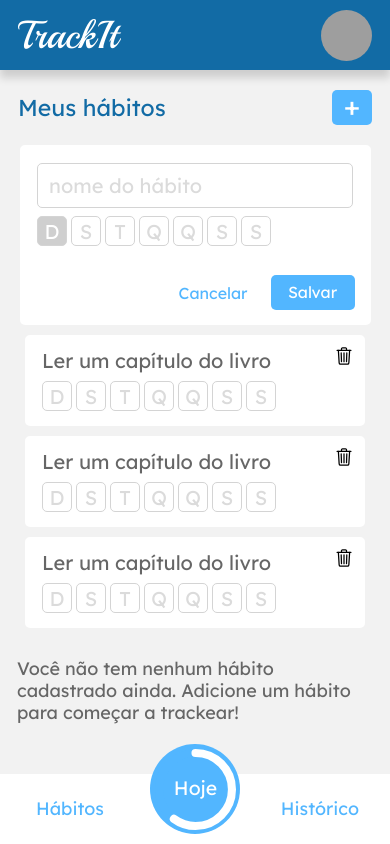
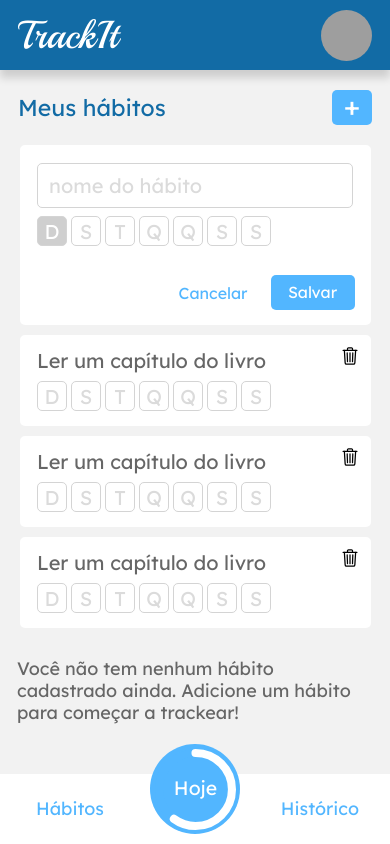
Before and after one commit to guilhermcos/Track-it, a React (Create React App) app: page /habitos in a window 390 px wide. Built offline with nearby package versions, Linux system fonts and the light colour scheme; grey boxes are pictures that could not be loaded.

Commit message:
versão com cartão tela habitos responsivo

```diff
--- a/src/components/HabitosContent/HabitoCard.jsx
+++ b/src/components/HabitosContent/HabitoCard.jsx
@@ -24,7 +24,7 @@ export default function HabitoCard(props) {
 const StyledHabitoCard = styled.div`
     background-color: #ffffff;
     height: 91px;
-    width: 340px;
+    width: 90%;
     border-radius: 5px;
     display: flex;
     position: relative;
```
